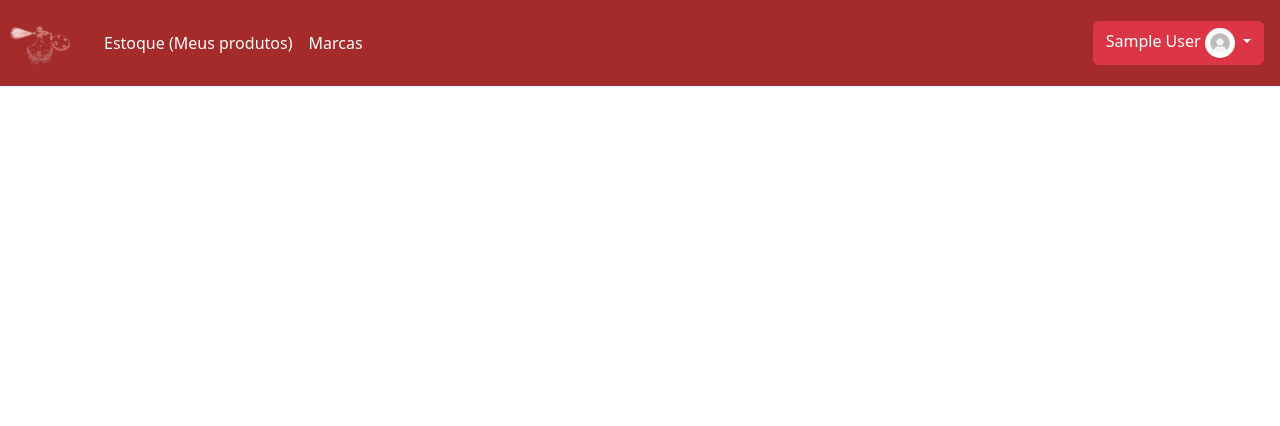
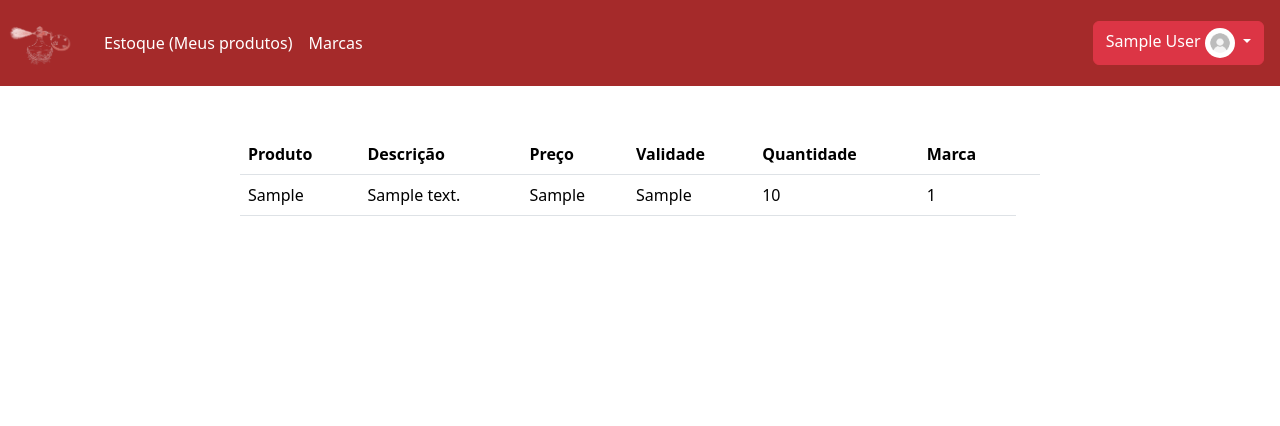
Before and after one commit to nandaMaria08/crud_oficial, a PHP site: page /read/readproduto.php in a window 1280 px wide. Shown: the top 426 px of the page. Run offline with PHP 8.4, Linux system fonts and the light colour scheme; the visitor is signed in with stand-in values (Sample User, id 1); tables that the repository leaves empty or names only in its code hold one stand-in row (values such as "Sample post").

Commit message:
create e read produto

```diff
--- a/crud/delete/deletemarca.php
+++ b/crud/delete/deletemarca.php
@@ -3,7 +3,7 @@
     if(isset($_POST['id'])){
         $id = $_POST['id'];
 
-        $sql = "DELETE FROM marcas WHERE id = :id";
+        $sql = "DELETE FROM marcas WHERE id_marca = :id";
         $resultado = $pdo->prepare($sql);
         $resultado->bindValue(":id", $id);
         $resultado->execute();
--- a/crud/login.php
+++ b/crud/login.php
@@ -40,7 +40,7 @@
                 echo "<div class='text-center text-danger'> Preencha todos os campos!</div>";
               }
               ?>
-              <div class=" px-5">
+              <div class="px-5">
                 <label class="form-label" for="">Email</label>
                 <input class="border border-dark rounded form-control " type="text" name="email" placeholder="E-mail*" required >
                 <p class="invalid-feedback m-0">
--- a/crud/read/readproduto.php
+++ b/crud/read/readproduto.php
@@ -4,6 +4,11 @@ require "../conexao.php";
 if (!isset($_SESSION['id'])) {
   header('Location: ../login.php');
 }
+
+$sql = "SELECT p.produto, p.descricao,p.preco, p.validade, p.quantidade, m.id_marca, m.marca as marcas from produtos as p join marcas as m on p.id_marca = m.id_marca;";
+$resultado = $pdo->prepare($sql);
+$resultado->execute();
+$produtos = $resultado->fetchAll(PDO::FETCH_ASSOC);
 ?>
 
 <!DOCTYPE html>
@@ -27,6 +32,13 @@ if (!isset($_SESSION['id'])) {
     height: 30px;
     width: 30px;
 
+  }
+  #tabela{
+    width:800px ;
+  }
+  #sair{
+    height: 20px;
+    width: 20px;
   }
 </style>
 
@@ -55,12 +67,54 @@ if (!isset($_SESSION['id'])) {
         <img src="../img/usuario.avif" class="rounded-circle " id="user" alt="">
     </button>
     <ul class="dropdown-menu">
-      <li><a class="dropdown-item" href="">Excluir conta</a></li>
-      <li><hr class="dropdown-divider"></li>
-      <li><a class="dropdown-item" href="../BD/logout.php">Sair</a></li>
+      <li><a class="dropdown-item" href="../BD/logout.php">Sair <img id="sair" src="../img/sair.png" alt=""></a></li>
     </ul>
   </div>
 </nav>
+
+
+<div class="d-flex justify-content-center py-5 mb-5">
+    <?php
+    if(count($produtos) > 0){
+    ?>
+
+    <table id="tabela" class="table table-hover">
+        <thead>
+          <tr>
+            <!-- <th>Id</th> -->
+            <th>Produto</th>
+            <th>Descrição</th>
+            <th>Preço</th>
+            <th>Validade</th>
+            <th>Quantidade</th>
+            <th>Marca</th>
+            <th></th>
+          </tr>
+        </thead>
+        <tbody>
+          <?php
+            foreach($produtos as $produto){
+              echo "<tr>";
+              // echo "<td>" . $produto['id_produto'] . "</td>";
+              echo "<td>" . $produto['produto'] . "</td>";
+              echo "<td>" . $produto['descricao'] . "</td>";
+              echo "<td>" . $produto['preco'] . "</td>";
+              echo "<td>" . $produto['validade'] . "</td>";
+              echo "<td>" . $produto['quantidade'] . "</td>";
+              echo "<td>" . $produto['id_marca'] . "</td>";
+            }
+
+          ?>
+
+        </tbody>
+    </table>
+
+    <?php
+      }else{
+        echo "<h3> Não existe nenhuma marca cadastrada!<h3>" ;
+      }
+      ?>
+</div>
 
 <footer class="footer fixed-bottom">
     <div class="text-center text-white p-3" style="background-color: brown;">
```
Also changed, not shown: crud/create/createproduto.php (+30 -0 lines), crud/index.php (+19 -6 lines), crud/read/readmarcas.php (+9 -7 lines), crud/img/sair.png (added).
